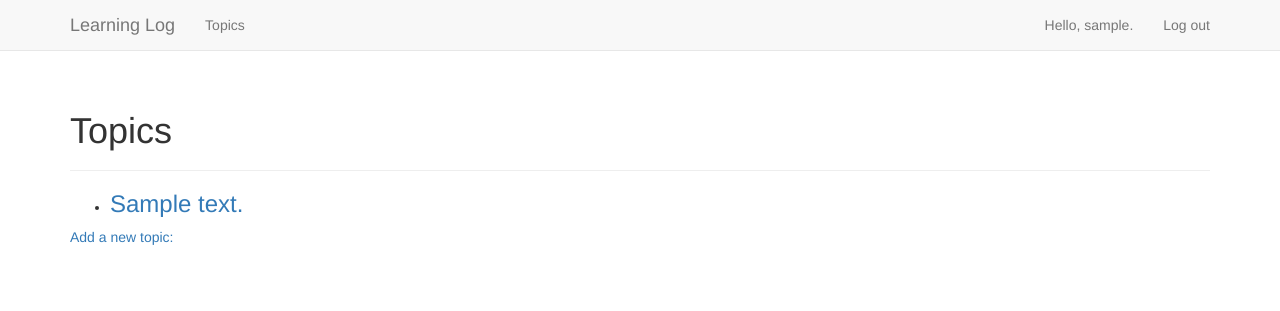
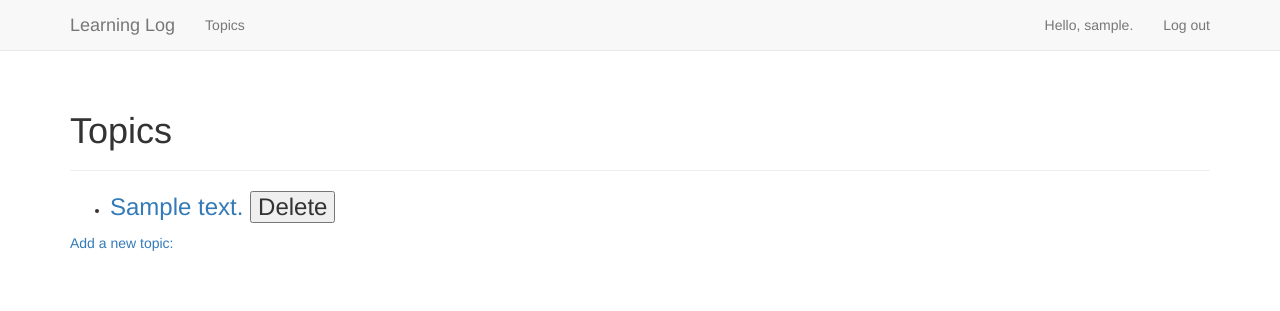
Before and after one commit to Onyinyeomachi/Learning_Log, a Django app: page /topics/ in a window 1280 px wide. Shown: the top 311 px of the page. Run offline with Django 5.2, Linux system fonts and the light colour scheme; a user stored in the database is signed in; tables that the repository leaves empty hold one stand-in row (values such as "Sample post"); some libraries are stand-ins or nearby versions.

Commit message:
Added delete functionality for topics and fixed styling issues

```diff
--- a/learning_logs/templates/learning_logs/topics.html
+++ b/learning_logs/templates/learning_logs/topics.html
@@ -3,19 +3,22 @@
 <h1>Topics</h1>
 {% endblock header %}
 
-{%block content%}
-
-
+{% block content %}
 <ul>
-    {%for topic in topics%}
+    {% for topic in topics %}
     <li>
         <h3>
-        <a href="{% url 'learning_logs:topic' topic.id %}">{{ topic }}</a>
+            <a href="{% url 'learning_logs:topic' topic.id %}">{{ topic }}</a>
+            <!-- Delete Button -->
+            <form action="{% url 'learning_logs:delete_topic' topic.id %}" method="post" style="display:inline;">
+                {% csrf_token %}
+                <button type="submit" onclick="return confirm('Are you sure you want to delete this topic?');">Delete</button>
+            </form>
         </h3>
     </li>
-    {%empty%}
+    {% empty %}
     <li>No topics have been added yet.</li>
-    {%endfor%}
+    {% endfor %}
 </ul>
 
 <a href="{% url 'learning_logs:new_topic' %}">Add a new topic:</a>
--- a/learning_logs/urls.py
+++ b/learning_logs/urls.py
@@ -23,4 +23,7 @@ urlpatterns = [
     #page for editing an entry
     path('edit_entry/<int:entry_id>/', views.edit_entry, name='edit_entry'),
 
- ]
+    #delete a topic
+    path('topic/<int:topic_id>/delete/', views.delete_topic, name='delete_topic'),
+
+]
--- a/learning_logs/views.py
+++ b/learning_logs/views.py
@@ -2,6 +2,7 @@ from django.shortcuts import render, redirect
 from django.http import HttpResponseRedirect, Http404
 from django.urls import reverse
 from django.contrib.auth.decorators import login_required
+from django.shortcuts import get_object_or_404, redirect
 
 from .models import Topic, Entry
 from .forms import TopicForm, EntryForm
@@ -41,8 +42,11 @@ def new_topic(request):
             new_topic = form.save(commit=False)
             new_topic.owner = request.user
             new_topic.save()
-            form.save()
             return redirect(reverse('learning_logs:topics'))
+
+    context = {'form': form}
+    return render(request, 'learning_logs/new_topic.html', context)
+
 
     context = {'form': form}
     return render(request, 'learning_logs/new_topic.html', context)
@@ -87,3 +91,14 @@ def edit_entry(request, entry_id):
 
     context = {'entry': entry, 'topic': topic, 'form': form}
     return render(request, 'learning_logs/edit_entry.html', context)
+
+
+@login_required
+def delete_topic(request, topic_id):
+    topic = get_object_or_404(Topic, id=topic_id)
+    if topic.owner != request.user:
+        raise Http404
+    if request.method == 'POST':
+        topic.delete()
+        return redirect(reverse('learning_logs:topics'))
+    return redirect(reverse('learning_logs:topics'))
```
Also changed, not shown: learning_log/urls.py (line endings or trailing spaces).
